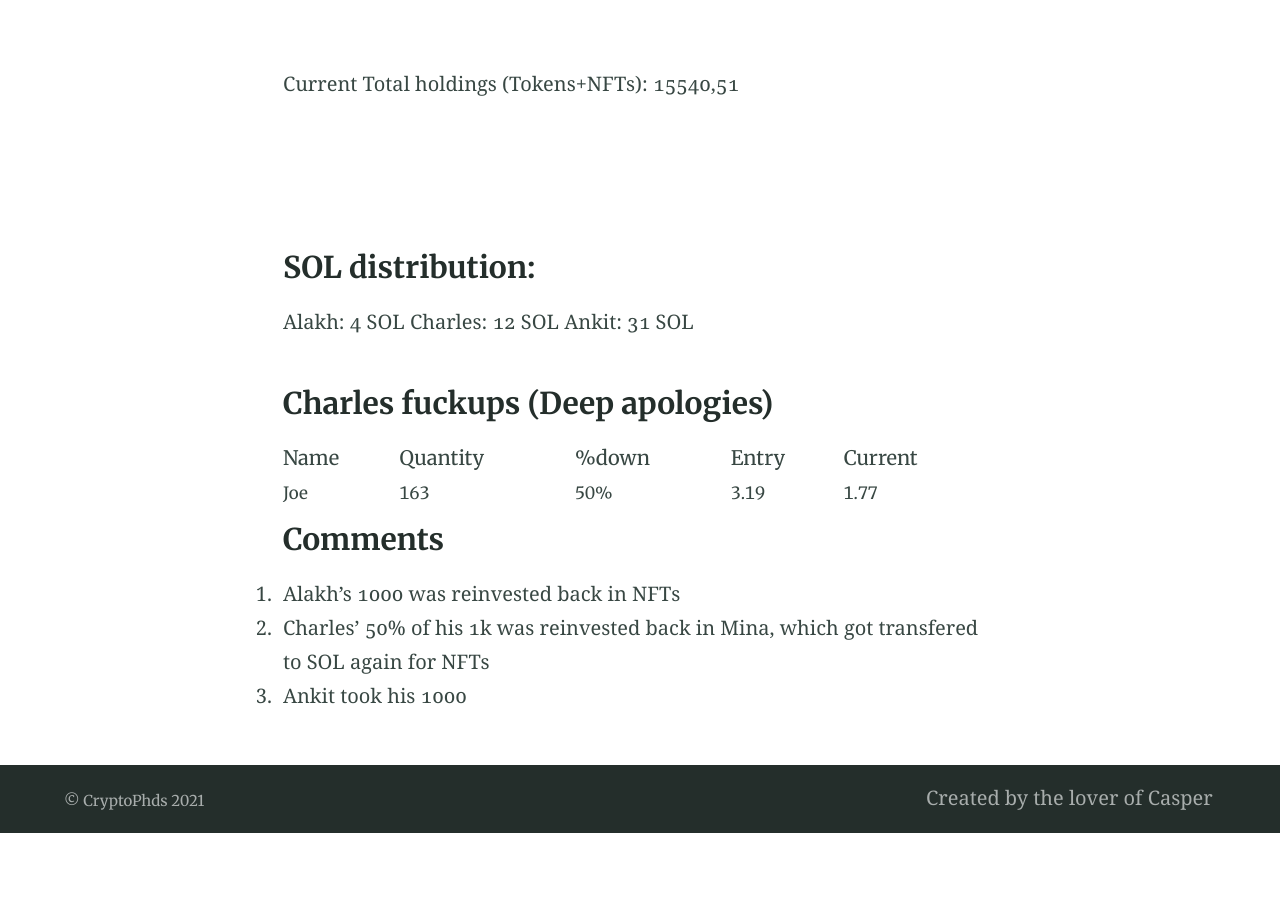
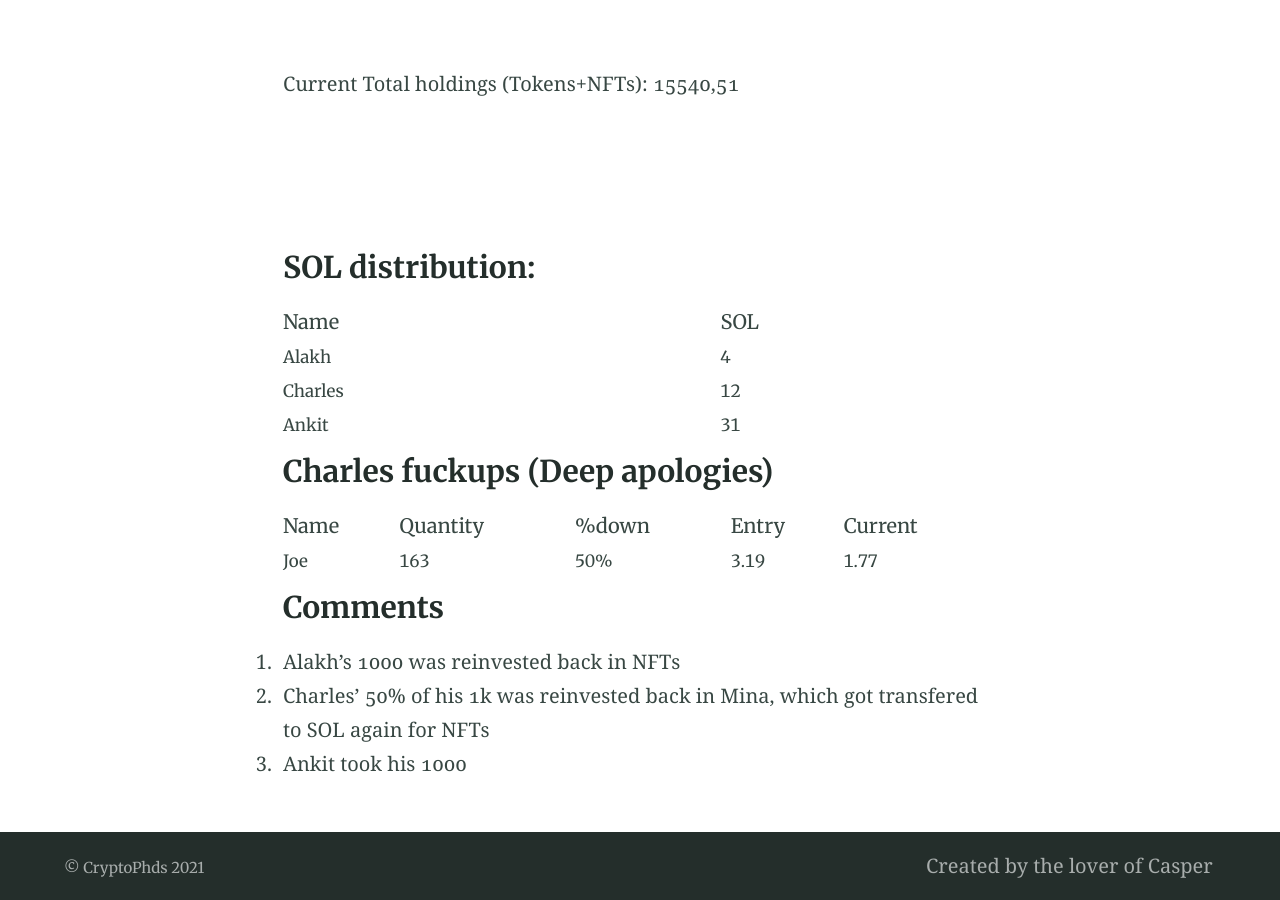
Before and after one commit to cryptophds/cryptophds.github.io, a Jekyll site: the page built from investments.md, in a window 1280 px wide and 900 px high, scrolled down 724 px. Built offline with Jekyll 4.4.1, drawn with Linux system fonts in a browser that asks for light colours; before the commit the page ends 1557 px from its top, so only the background shows below that.

Commit message:
Update investments.md

```diff
--- a/investments.md
+++ b/investments.md
@@ -32,9 +32,11 @@ Current Total holdings (Tokens+NFTs): 15540,51
 
 ### SOL distribution:
 
-Alakh:    4  SOL
-Charles:  12 SOL
-Ankit:    31 SOL
+|Name   |SOL     |
+|-------|--------|
+|Alakh  |   4    |
+|Charles|  12    |
+|Ankit  |  31    |
 
 
 
```
